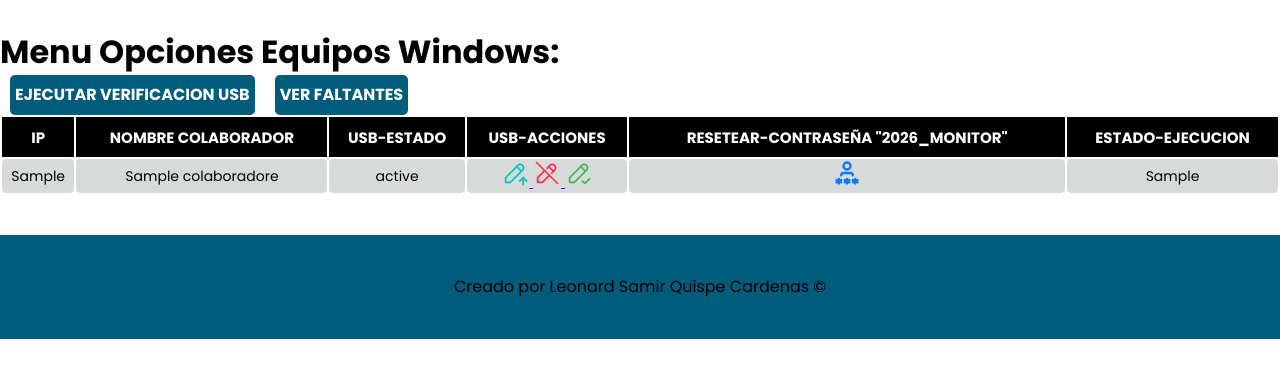
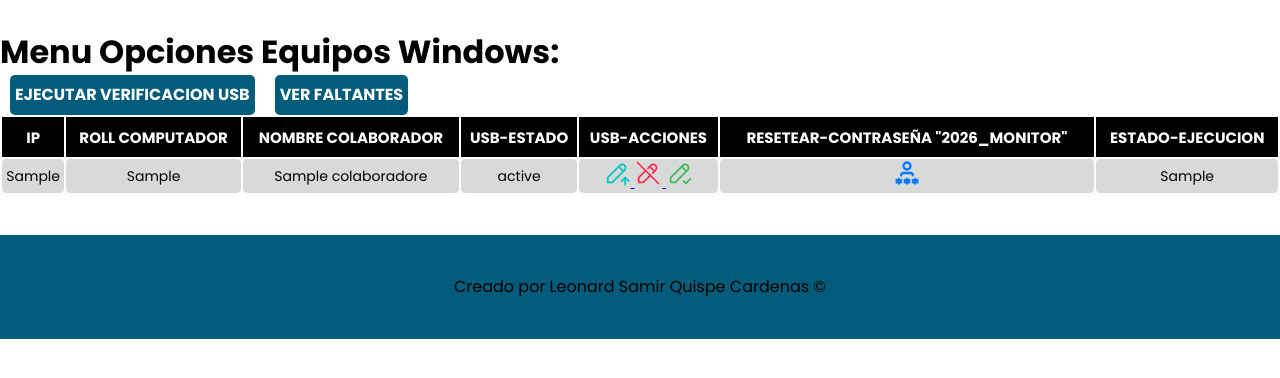
Before and after one commit to ViTh0X/incasur-projecto, a Django app: page /administracion-windows/ in a window 1280 px wide. Shown: the part 64-442 px from the top of the page. Run offline with Django 5.2, Linux system fonts and the light colour scheme; tables that the repository leaves empty hold one stand-in row (values such as "Sample post"); parts of the project's set-up code (start-up, migrations or seed data) failed here and were passed over; some libraries are stand-ins or nearby versions.

Commit message:
Agregrando el modelo equipos informaticos ti

```diff
--- a/AdministradorTI/templates/menu_opciones_windows/opciones_windows.html
+++ b/AdministradorTI/templates/menu_opciones_windows/opciones_windows.html
@@ -15,6 +15,7 @@
                 <thead>
                     <tr>
                         <th>IP</th>
+                        <th>Roll Computador</th>
                         <th>Nombre Colaborador</th>
                         <th>USB-ESTADO</th>
                         <th>USB-ACCIONES</th>
@@ -26,6 +27,7 @@
                     {% for data in acciones_windows %}
                     <tr>
                         <td>{{ data.id_ip.ip }}</td>
+                        <td>{{ data.id_ip.roll_ip }}</td>
                         <td>{{ data.id_ip.colaborador_asignado.nombre_colaborador|default:"Sin colaborador Asignado" }}</td>
                         <td>{{ data.estado_puertos_usb|default:"No Ejecutado" }}</td>
                         <td>
```
